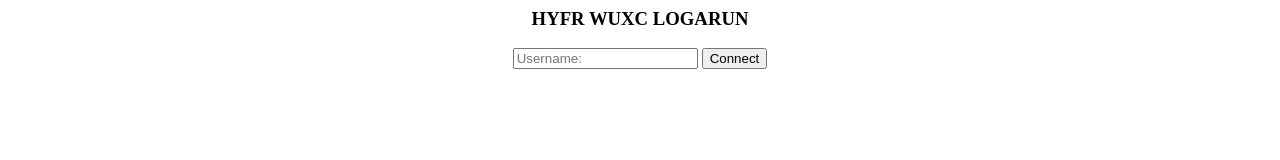
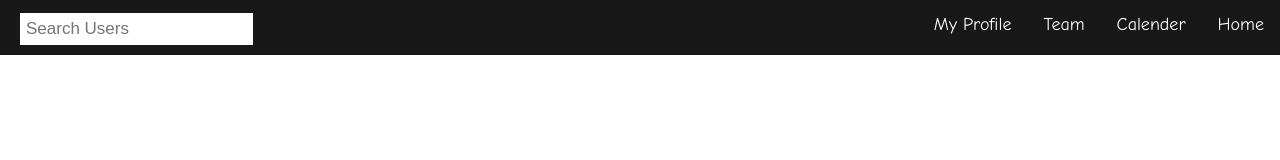
Before and after one commit to pbishnupuri/wuxc, a plain HTML site: page index.html in a window 1280 px wide. Drawn offline with Linux system fonts and the light colour scheme.

Commit message:
added header, comic sans MS for the win

```diff
--- a/index.html
+++ b/index.html
@@ -1,26 +1,25 @@
 <!DOCTYPE html>
-<html>
-	<head>
-		<meta charset="utf-8"/>
-		<title>WUXC LogARun</title>
-		<script src="/index.js" type="text/javascript"></script>
-		<link rel="stylesheet" type="text/css" href="/main.css">
-	</head>
+<html lang="en">
+<head>
+    <meta http-equiv="Content-Type" content="text/html; charset=UTF-8">
+    <title>WuLog</title>
+    <meta name="viewport" content="width=device-width, initial-scale=1">
+    <link href="https://fonts.googleapis.com/css?family=Advent+Pro|Open+Sans" rel="stylesheet">
+    <link rel="stylesheet" type="text/css" media="screen" href="main.css" />
+    <script src="index.js"></script>
+</head>
 	<body>
-		<h3 class="center">
-			HYFR WUXC LOGARUN
-		</h3>
-		<br/>
-		<div id="loginDiv" class="center">
-			<input type="text" placeholder="Username:" id="username" data-lpignore="true"/>
-			<button id="loginButton" onclick="connect()">Connect</button>
+		<div class="navbar">
+			<a href='#index.html'>Home</a>
+			<a href='#Calender'>Calender</a>
+			<a href ='#Team'>Team</a> <!--Would like to make this a drop down list-->
+			<a href='#profile'>My Profile</a> <!--only an option if logged in-->
+			<div class="search-container">
+		    <form id='searchUsers' method='GET' action="/action_page.php">
+		      <input type="text" name="user" placeholder="Search Users" name="search">
+		    </form>
+		  </div>
 		</div>
-		<div id="chatDiv" class="center hidden">
-			<div id="output" class="center">
-			</div>
-			<br/>
-			<input type="text" placeholder="Send message" id="message"/>
-			<button id="sendButton" onclick="send()">Send</button>
-		</div>
+
 	</body>
 </html>
--- a/main.css
+++ b/main.css
@@ -1,35 +1,36 @@
-.center {
-	text-align: center;
-	margin: auto;
+body{
+	margin: 0;
+	font-family: 'Comic Sans MS';
 }
 
-#output, #output:focus {
-	width: 400px;
-	height: 300px;
-	border: 1px solid black;
-	border-radius: 0px;
-	outline: none;
-	box-shadow: none;
-	overflow-y: scroll;
-	overflow-x: none;
-	display: block;
-	padding: 1px 0px;
-	text-align: left;
+.navbar{
+	background-color: #181818;
+	overflow: hidden;
 }
 
-#output p, #output p:focus {
-	font-family: monospace;
-	margin-bottom: 0;
+.navbar a{
+	padding: 3px;
+	float: right;
+	text-decoration: none;
+	color: white;
+	text-align: center;
+	padding: 14px 16px;
+	font-size: 18px
 }
 
-#message {
-	width: 345px;
+.navbar a:hover{
+	color: #cccccc
 }
 
-#sendButton {
-	width: 50px;
+.navbar .search-container{
+	float: left;
+	padding: 5px 10px 10px 20px;
+
 }
 
-.hidden {
-	display: none !important;
+.navbar input[type=text] {
+  padding: 6px;
+  margin-top: 8px;
+  font-size: 17px;
+  border: none;
 }
```
